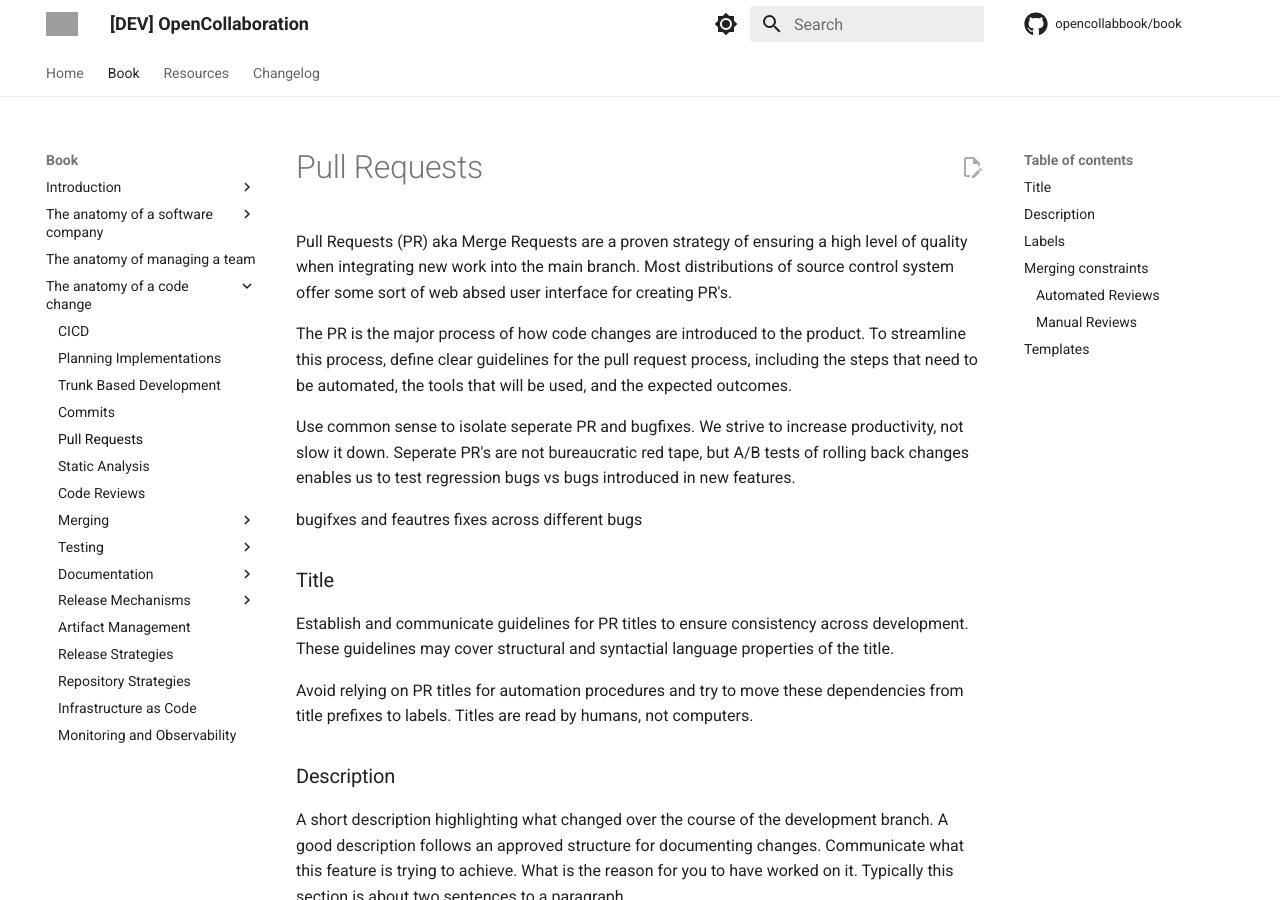
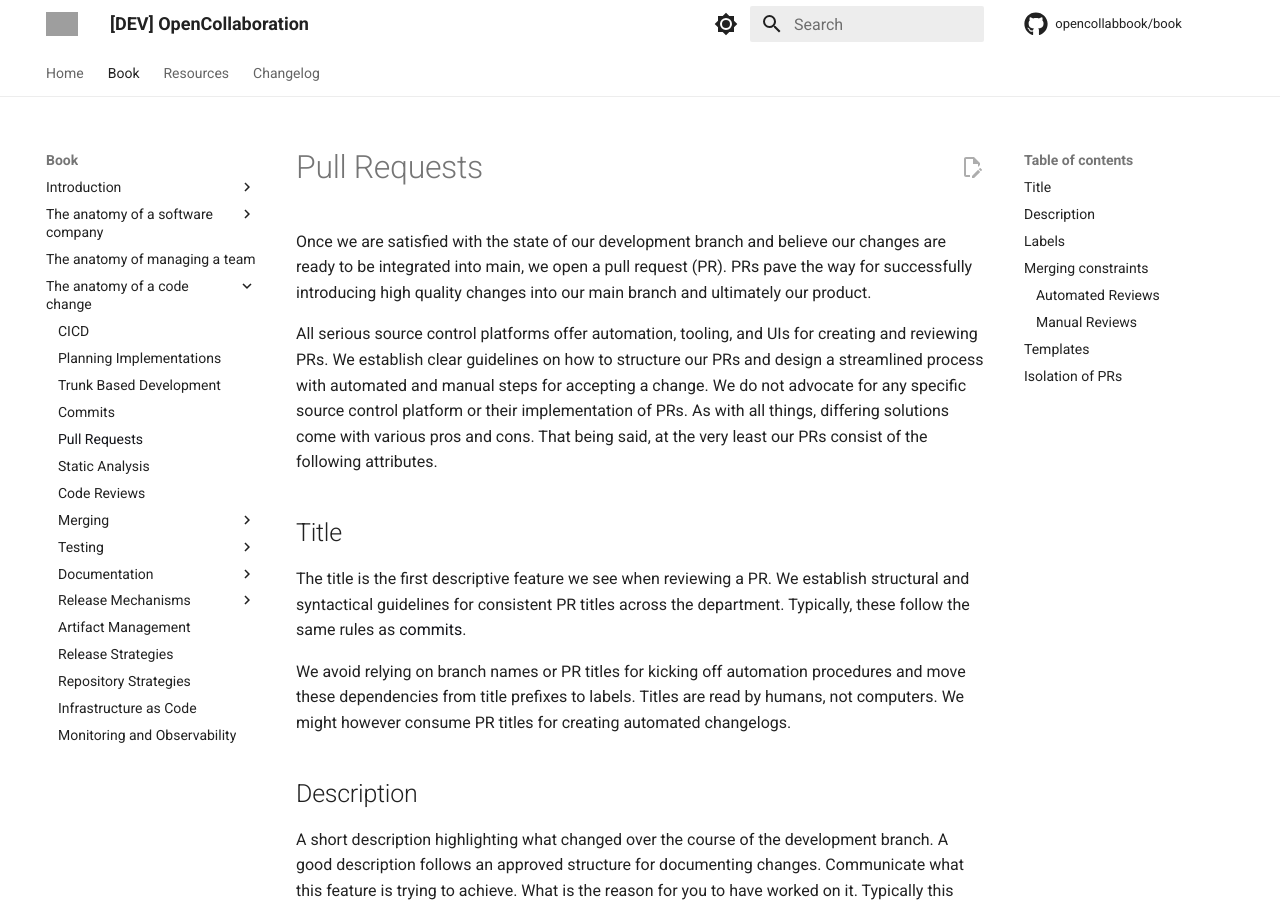
Before and after one commit to engineering-collaboration/book, an MkDocs documentation site: the page built from docs/book/anatomy-of-a-code-change/pull-requests.md, in a window 1280 px wide and 900 px high. Built offline with MkDocs 1.6.1 and Material for MkDocs 9.7.7, drawn with Linux system fonts in a browser that asks for light colours; comment, search, counter and statistics services are not loaded; some of the changed text lies outside the part shown; grey boxes are pictures that could not be loaded.

Commit message:
Change layout of pr chapter

```diff
--- a/docs/book/anatomy-of-a-code-change/pull-requests.md
+++ b/docs/book/anatomy-of-a-code-change/pull-requests.md
@@ -1,21 +1,16 @@
 # Pull Requests
 
-Pull Requests (PR) aka Merge Requests are a proven strategy of ensuring a high level of quality when integrating new work into the main branch. Most distributions of source control system offer some sort of web absed user interface for creating PR's.
+Once we are satisfied with the state of our development branch and believe our changes are ready to be integrated into main, we open a pull request (PR). PRs pave the way for successfully introducing high quality changes into our main branch and ultimately our product.
 
-The PR is the major process of how code changes are introduced to the product. To streamline this process, define clear guidelines for the pull request process, including the steps that need to be automated, the tools that will be used, and the expected outcomes.
+All serious source control platforms offer automation, tooling, and UIs for creating and reviewing PRs. We establish clear guidelines on how to structure our PRs and design a streamlined process with automated and manual steps for accepting a change. We do not advocate for any specific source control platform or their implementation of PRs. As with all things, differing solutions come with various pros and cons. That being said, at the very least our PRs consist of the following attributes.
 
-Use common sense to isolate seperate PR and bugfixes. We strive to increase productivity, not slow it down. Seperate PR's are not bureaucratic red tape, but A/B tests of rolling back changes enables us to test regression bugs vs bugs introduced in new features.
+## Title
 
-bugifxes and feautres
-fixes across different bugs
+The title is the first descriptive feature we see when reviewing a PR. We establish structural and syntactical guidelines for consistent PR titles across the department. Typically, these follow the same rules as [commits](./commits.md).
 
-### Title
+We avoid relying on branch names or PR titles for kicking off automation procedures and move these dependencies from title prefixes to labels. Titles are read by humans, not computers. We might however consume PR titles for creating automated changelogs.
 
-Establish and communicate guidelines for PR titles to ensure consistency across development. These guidelines may cover structural and syntactial language properties of the title.
-
-Avoid relying on PR titles for automation procedures and try to move these dependencies from title prefixes to labels. Titles are read by humans, not computers.
-
-### Description
+## Description
 
 A short description highlighting what changed over the course of the development branch. A good description follows an approved structure for documenting changes. Communicate what this feature is trying to achieve. What is the reason for you to have worked on it. Typically this section is about two sentences to a paragraph.
 
@@ -23,7 +18,7 @@ Relevant documentation of code should be contained to comments in the source cod
 
 Asa general rule, choose to share information that gives context for the code review and keep it short to reduce cognitive load.
 
-### Labels
+## Labels
 
 Attaching labels to PR's improves its organzational capabilities. Using labels you can filter for PR's or kick off specific automation tasks. Labels can categorized by the nature of the development task (feature, bugfix, documentation), the severity of the changes (patch, minor, major), or organizational information (department, milestone, etc)
 
@@ -51,12 +46,7 @@ Ensure that the automation process is effective and meets the needs of the proje
 
 Request reviews by certain personell or personell groups. These reviews are essential for consistent high quality code integrations and horizontal distribution of knowledge. There are various strategies on who to request reviews from depending on team size and the nature of your changes.
 
-It typically makes sense to involve people across two ends of a spectrum, e.g. one senior person and one junior person can share different insights during the review. Having people across departments review your code improves cross department collaboration and spreads the knowledge horizontally.
-
-Should it appear that a major burden of the code reviews are done by a limited amount of number, consider implementing processes or tools that spreads review requests evenly across team members.
-
 We will discuss code reviews in greater depth in the next chapter.
-
 
 ## Templates
 
@@ -66,3 +56,10 @@ Most source control platforms offer the ability to write templates for PR's. Usi
 - Automatic label assignment
 - Automatic reviewer assignements
 - References to external resources, e.g. JIRA tickets
+
+## Isolation of PRs
+
+Use common sense to isolate seperate PR and bugfixes. We strive to increase productivity, not slow it down. Seperate PR's are not bureaucratic red tape, but A/B tests of rolling back changes enables us to test regression bugs vs bugs introduced in new features.
+
+bugifxes and feautres
+fixes across different bugs
```
